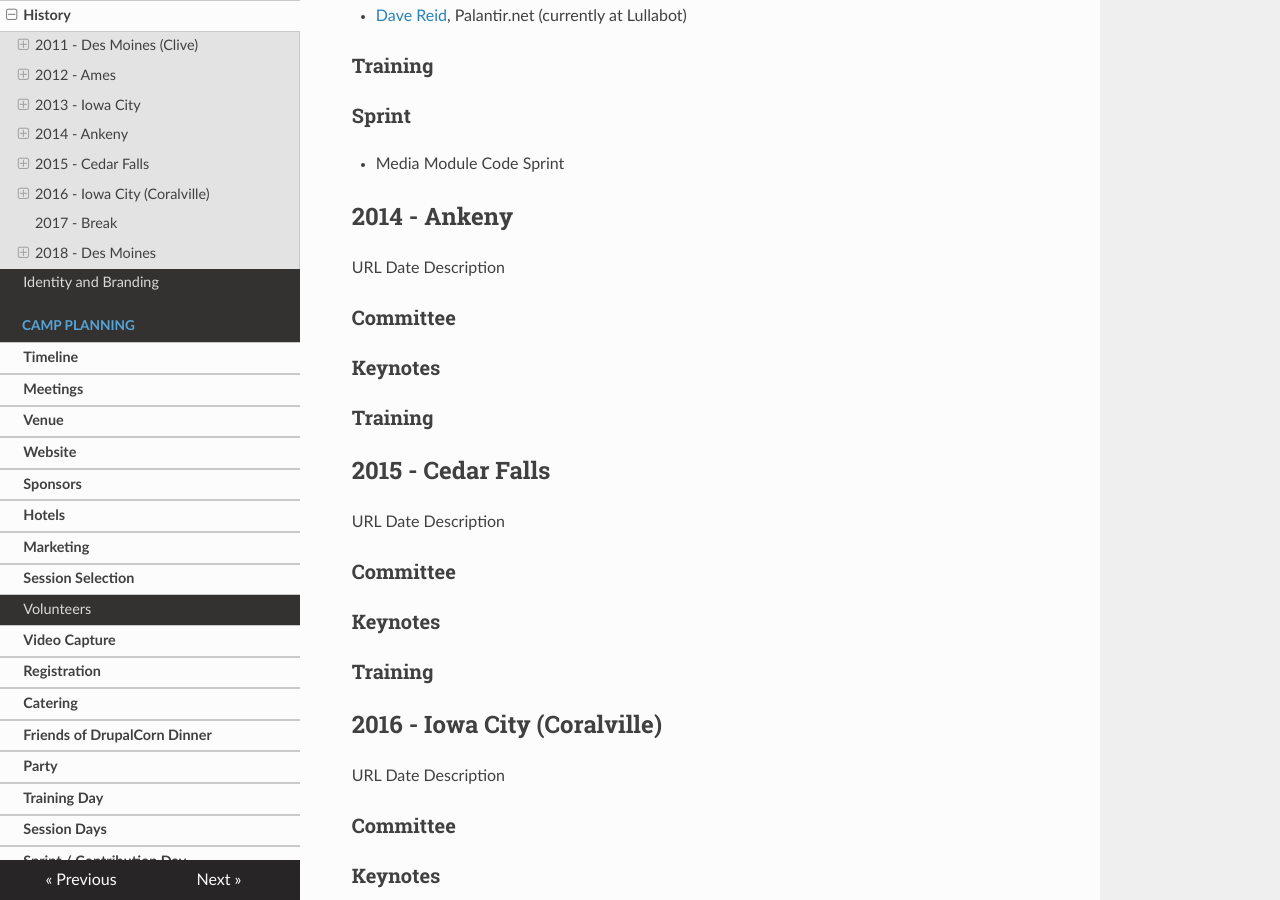
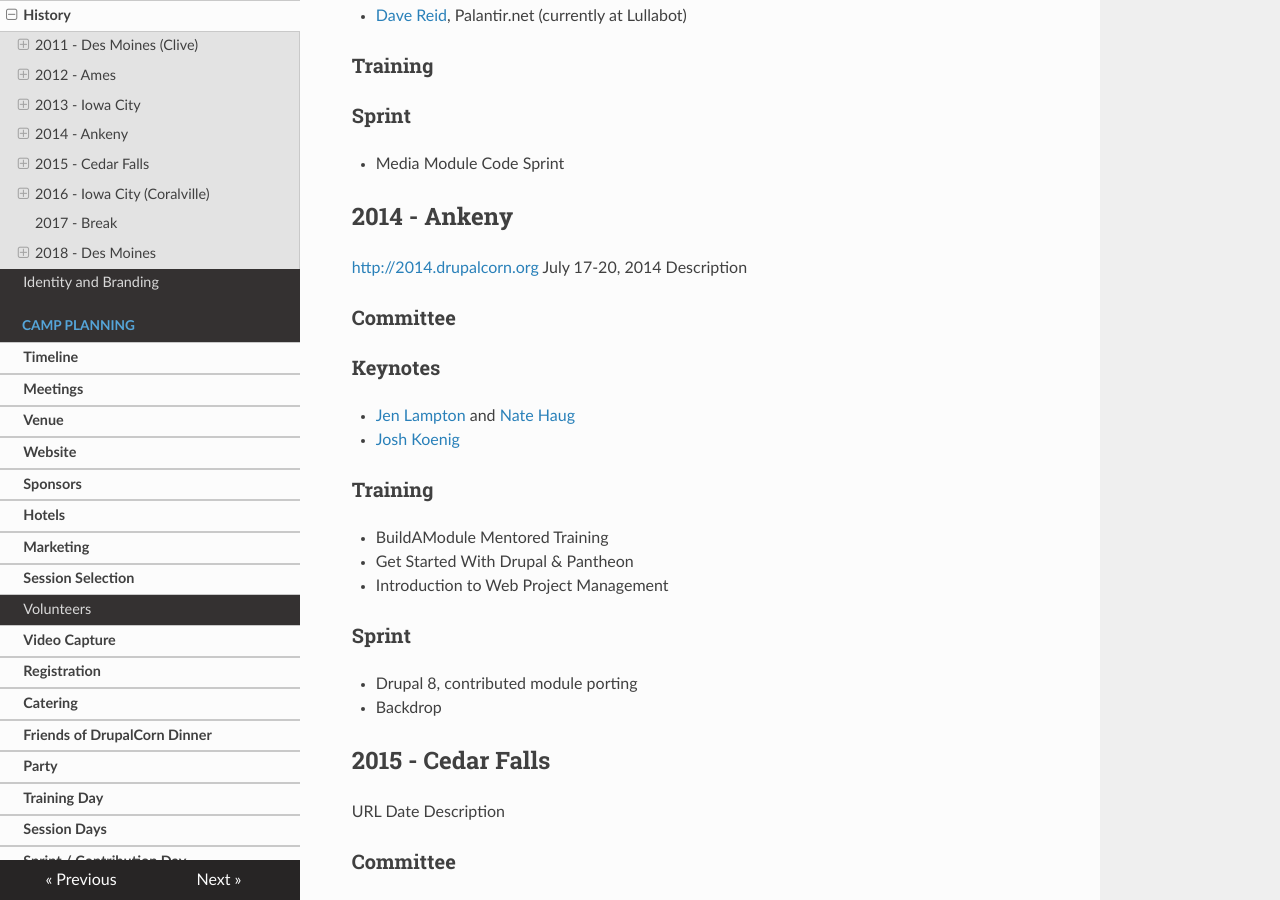
Before and after one commit to drupalcorn/guide, an MkDocs documentation site: the page built from docs/history.md, in a window 1280 px wide and 900 px high, scrolled down 1942 px. Built offline with MkDocs 1.6.1, drawn with Linux system fonts in a browser that asks for light colours; nearby versions of some CDN libraries.

Commit message:
Added 2014 information

```diff
--- a/docs/history.md
+++ b/docs/history.md
@@ -53,13 +53,21 @@
 - Media Module Code Sprint
 
 ## 2014 - Ankeny
-URL
-Date
+[http://2014.drupalcorn.org](http://2014.drupalcorn.org)
+July 17-20, 2014
 Description
 
 ### Committee
 ### Keynotes
+- [Jen Lampton](https://www.drupal.org/u/jenlampton) and [Nate Haug](https://www.drupal.org/u/quicksketch)
+- [Josh Koenig](https://www.drupal.org/u/joshk)
 ### Training
+- BuildAModule Mentored Training
+- Get Started With Drupal & Pantheon
+- Introduction to Web Project Management
+### Sprint
+- Drupal 8, contributed module porting
+- Backdrop
 
 ## 2015 - Cedar Falls
 URL
```
